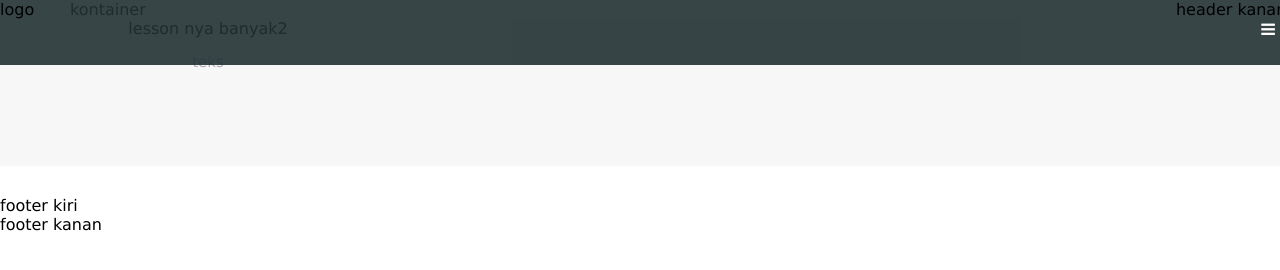
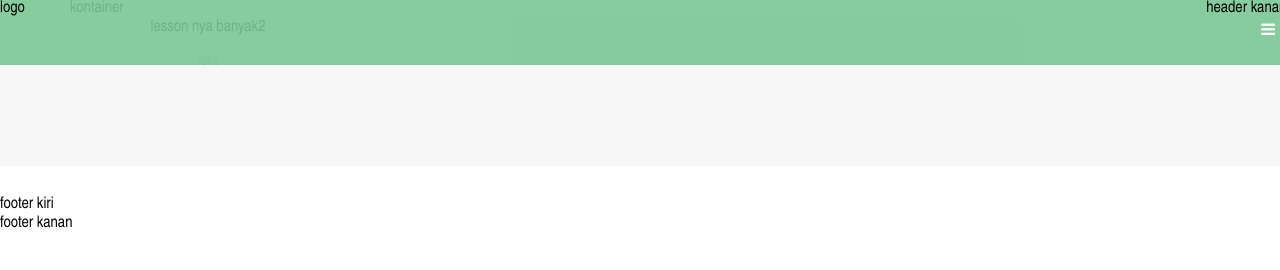
Before and after one commit to kelasberat88/monefy, a plain HTML site: page index.html in a window 1280 px wide. Drawn offline with Linux system fonts and the light colour scheme.

Commit message:
warna header

```diff
--- a/stylesheet.css
+++ b/stylesheet.css
@@ -4,8 +4,20 @@
 
 body {
   margin: 0;
-  font-family: "Lucida Grande";
+  font-family: "Arial Narrow";
 }
+
+header {
+  height: 65px;
+  width: 100%;
+  background-color: rgba(122, 199, 148, 0.9);
+  position :fixed;
+  top: 0;
+  z-index: 10;
+}
+
+
+
 
 a {
   text-decoration: none;
@@ -81,14 +93,7 @@ a {
   margin-right: 5px;
 }
 
-header {
-  height: 65px;
-  width: 100%;
-  background-color: rgba(34, 49, 52, 0.9);
-  position :fixed;
-  top: 0;
-  z-index: 10;
-}
+
 
 .logo {
   width: 124px;
```
